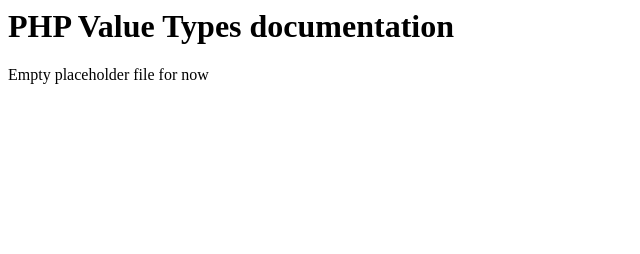
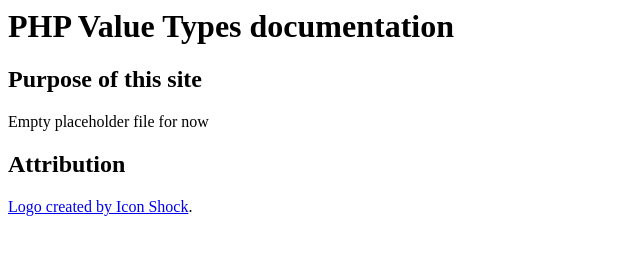
Before and after one commit to ValueTypes/valuetypes.github.io, a plain HTML site: page index.html in a window 1280 px wide. Shown: the whole page, without its empty margins (0-640 px from the left). Drawn offline with Linux system fonts and the light colour scheme.

Commit message:
Add logo attribution

```diff
--- a/index.html
+++ b/index.html
@@ -6,6 +6,9 @@
 </head>
 <body>
   <h1>PHP Value Types documentation</h1>
+  <h2>Purpose of this site</h2>
   <p>Empty placeholder file for now</p>
+  <h2>Attribution</h2>
+  <p><a href="http://www.fancyicons.com/free-icon/101/programmers-pack-icon-set/free-api-icon-png/">Logo created by Icon Shock</a>.
 </body>
 </html>
```
